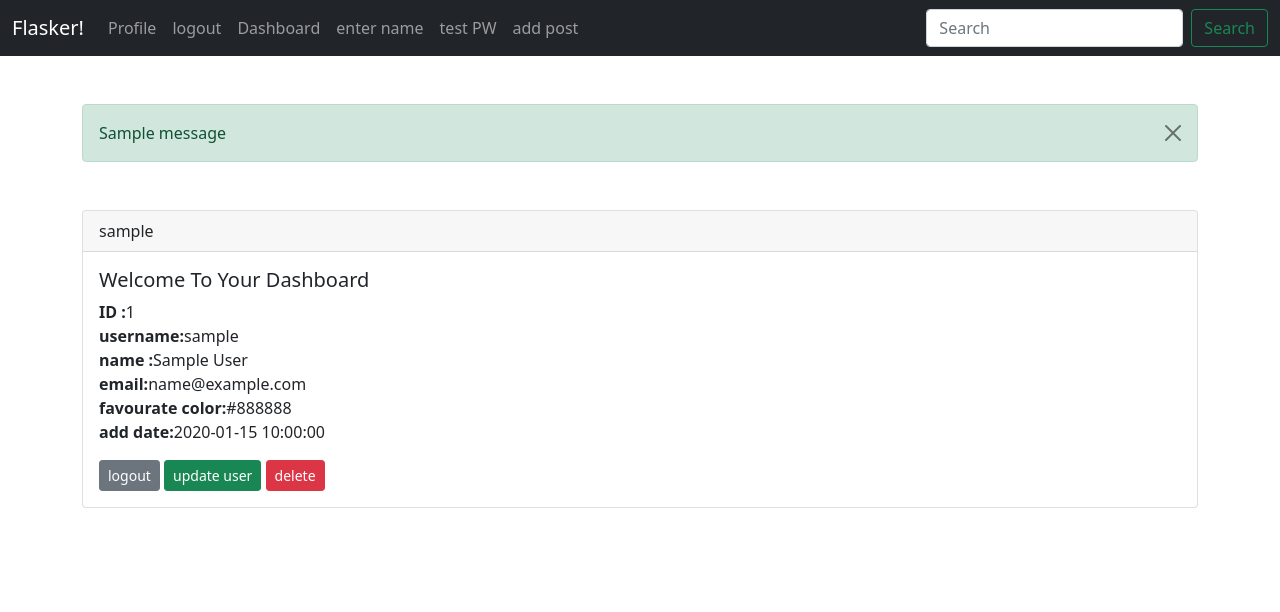
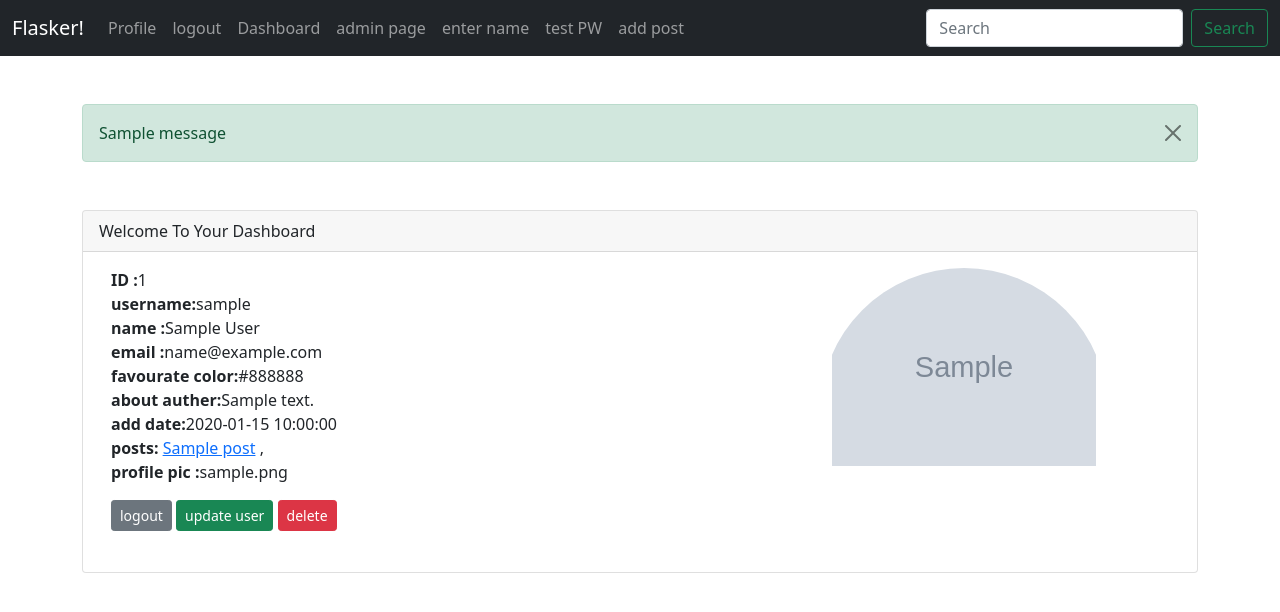
Before and after one commit to PROFabdalla/Blog_Flask, a Flask app: page /dashboard in a window 1280 px wide. Shown: the top 612 px of the page. Run offline with Flask 2, Linux system fonts and the light colour scheme; a user stored in the database is signed in; tables that the repository leaves empty hold one stand-in row (values such as "Sample post"); grey boxes marked "Sample" are stand-in pictures; one stand-in notice (Sample message) is shown; some libraries are stand-ins or nearby versions.

Commit message:
user profile

```diff
--- a/app.py
+++ b/app.py
@@ -5,7 +5,15 @@ from flask_migrate import Migrate
 from werkzeug.security import generate_password_hash, check_password_hash
 from datetime import date
 from flask_login import UserMixin , login_user , LoginManager , login_required , logout_user,current_user
-from webforms import Loginform,Nameform,Passwordform,Postform,Userform
+from webforms import Loginform,Nameform,Passwordform,Postform,Userform,Searchform
+from flask_ckeditor import CKEditor
+from werkzeug.utils import secure_filename
+import uuid as uuid
+import os
+
+
+
+
 
 app = Flask('__name__')
 # data base config
@@ -14,8 +22,15 @@ app.config['SQLALCHEMY_TRACK_MODIFICATIONS'] = False
 # the secret key
 app.config['SECRET_KEY'] = "this is my key"
 
+
+UPLOAD_FOLDER = 'static/images/'
+app.config['UPLOAD_FOLDER'] = UPLOAD_FOLDER
+
+# installing app
 db = SQLAlchemy(app)
 Migrate = Migrate(app, db)
+ckeditor = CKEditor(app)
+
 
 
 login_manger = LoginManager()
@@ -25,6 +40,14 @@ login_manger.login_view='login'
 @login_manger.user_loader
 def load_user(user_id):
     return User.query.get(int(user_id))
+
+
+
+# context
+@app.context_processor
+def base():
+    form = Searchform()
+    return dict(form=form)
 
 
 # return JSON files
@@ -50,8 +73,10 @@ class User(db.Model,UserMixin):
     username = db.Column(db.String(20), nullable=False,unique=True)
     email = db.Column(db.String(200), nullable=False, unique=True)
     favourate_color = db.Column(db.String(150))
+    about_auther = db.Column(db.Text(500),nullable=True)
     add_date = db.Column(db.DateTime, default=datetime.utcnow)
     password_hashed = db.Column(db.String(150))
+    profile_pic = db.Column(db.String(120),nullable=True)
     postes          = db.relationship('Posts',backref='poster')
 
     @property
@@ -134,7 +159,7 @@ def add_user():
         form.email.data = ''
         form.favourate_color.data = ''
         form.password_hashed.data = ''
-        flash("user added successfuly!")
+        flash("you now have an account congraitulation!")
     our_users = User.query.order_by(User.add_date)
 
     return render_template('add_user.html', form=form, name=name, our_users=our_users)
@@ -150,33 +175,54 @@ def update_user(id):
         user_to_update.email = request.form['email']
         user_to_update.favourate_color = request.form['favourate_color']
         user_to_update.username = request.form['username']
-        try:
+        user_to_update.about_auther = request.form['about_auther']
+        if request.files['profile_pic']:
+            user_to_update.profile_pic = request.files['profile_pic']
+            # git file name
+            pic_filename = secure_filename(user_to_update.profile_pic.filename)
+            pic_name = str(uuid.uuid1()) + "_" + pic_filename
+            # save the image
+            saver = request.files['profile_pic']
+            saver.save(os.path.join(app.config['UPLOAD_FOLDER'],pic_name))
+            # override the pic file to its name
+            user_to_update.profile_pic = pic_name
+
+
+            try:
+                db.session.commit()
+                flash("user updated successfuly")
+                return render_template('update.html', form=form, user_to_update=user_to_update,id=id)
+            except:
+                flash("user updated error!! try again")
+                return render_template('update.html', form=form, user_to_update=user_to_update,id=id)
+        else:
             db.session.commit()
             flash("user updated successfuly")
             return render_template('update.html', form=form, user_to_update=user_to_update,id=id)
-        except:
-            flash("user updated error!! try again")
-            return render_template('update.html', form=form, user_to_update=user_to_update,id=id)
-
     else:
         return render_template('update.html', form=form, user_to_update=user_to_update,id=id)
 
 # delete user
 @app.route('/delete/<int:id>')
+@login_required
 def delete(id):
     name = None
     form = Userform()
     user_del = User.query.get_or_404(id)
-    try:
-        db.session.delete(user_del)
-        db.session.commit()
-        flash("user added successfuly!")
-        name = form.name.data
-        our_users = User.query.order_by(User.add_date)
-        return render_template('add_user.html', form=form, name=name, our_users=our_users)
-    except:
-        flash("oops something wrong!")
-        return render_template('add_user.html', form=form, name=name, our_users=our_users)
+    if id == current_user.id:
+        try:
+            db.session.delete(user_del)
+            db.session.commit()
+            flash("user deleted successfuly!")
+            name = form.name.data
+            our_users = User.query.order_by(User.add_date)
+            return render_template('add_user.html', form=form, name=name, our_users=our_users)
+        except:
+            flash("oops something wrong!")
+            return render_template('add_user.html', form=form, name=name, our_users=our_users)
+    else:
+        flash("oops something wrong! you can't delete that user permission denied")
+        return redirect(url_for('add_user'))
 
 
 # test email and password
@@ -235,6 +281,7 @@ def get_post(id):
 def edit_post(id):
     form = Postform()
     post = Posts.query.get_or_404(id)
+    user_id = current_user.id
     if form.validate_on_submit():
         post.title = form.title.data
         post.slug   = form.slug.data
@@ -243,11 +290,14 @@ def edit_post(id):
         db.session.commit()
         flash("post has been updated successfuly")
         return redirect(url_for('get_post',id=post.id))
-
-    form.title.data= post.title
-    form.slug.data= post.slug
-    form.content.data= post.content
-    return render_template('edit_post.html',form=form)
+    if user_id == post.poster.id:
+        form.title.data= post.title
+        form.slug.data= post.slug
+        form.content.data= post.content
+        return render_template('edit_post.html',form=form)
+    else:
+        flash("you are not the autherized to edit that post")
+        return redirect(url_for('posts'))
 
 
 
@@ -256,13 +306,18 @@ def edit_post(id):
 @login_required
 def delete_post(id):
     post = Posts.query.get_or_404(id)
-    try:
-        db.session.delete(post)
-        db.session.commit()
-        flash("the post deleted successfully")
-        return redirect(url_for('posts'))
-    except:
-        flash("oops! some thing wronge during the deleting")
+    user_del = current_user.id
+    if user_del == post.poster.id:
+        try:
+            db.session.delete(post)
+            db.session.commit()
+            flash("the post deleted successfully")
+            return redirect(url_for('posts'))
+        except:
+            flash("oops! some thing wronge during the deleting")
+            return redirect(url_for('posts'))
+    else:
+        flash("you are not the autherized to delete that post")
         return redirect(url_for('posts'))
 
 
@@ -288,7 +343,9 @@ def login():
 @app.route('/dashboard')
 @login_required
 def dashboard():
-    return render_template('dashboard.html')
+    id = current_user.id
+    user = User.query.get_or_404(id)
+    return render_template('dashboard.html',user=user)
 
 
 #logout
@@ -301,5 +358,27 @@ def logout():
 
 
 
+@app.route('/search',methods=['POST'])
+def search():
+    form =Searchform()
+    posts = Posts.query
+    if form.validate_on_submit():
+        search = form.searched.data
+        posts = posts.filter(Posts.content.like('%' + search + '%'))
+        posts = posts.order_by(Posts.title).all()
+        return render_template('search.html',form=form,search=search,posts=posts)
+
+
+
+@app.route('/admin')
+@login_required
+def admin():
+    id = current_user.id
+    if id == 1:
+        return render_template('admin.html')
+    else:
+        flash("you must be an admin to access admin page")
+        return redirect('dashboard')
+
 if __name__ == "__main__":
     app.run(debug=True)
--- a/static/css/style.css
+++ b/static/css/style.css
@@ -1,13 +1,21 @@
 h1{
     color: blue;
 }
-h2{
-    color: blue;
-}
-h3{
-    color: blue;
-}
+
 
 .allpostsbtn{
     display: block;
 }
+
+
+.dashcard{
+    width: 18rem;
+    align-items: flex-end;
+    height: 18rem;
+    overflow: hidden;
+    border-radius: 50%;
+}
+
+.dshimg{
+    width: 100%;
+}
--- a/templates/add_post.html
+++ b/templates/add_post.html
@@ -16,7 +16,7 @@
 {% if current_user.is_authenticated %}
 <h3 class="mt-5">add new Post :</h3>
 <div class="shadow p-3 my-5 bg-body rounded">
-  <form method="POST" class="container w-50">
+  <form method="POST" class="container">
     {{form.hidden_tag()}} {{form.title.label(class="form-label")}}
     {{form.title(class="form-control")}} {{form.slug.label(class="form-label")}}
     {{form.slug(class="form-control")}}
@@ -25,6 +25,7 @@
     <br />
     {{form.submit(class="btn btn-secondary")}}
   </form>
+  {{ ckeditor.load() }} {{ ckeditor.config(name='content') }}
 </div>
 {% else %}
 <div class="container">
--- a/templates/add_user.html
+++ b/templates/add_user.html
@@ -11,7 +11,7 @@
   ></button>
 </div>
 {% endfor %} {% if name %}
-<h1>hello {{name}}!!!!</h1>
+<h1>hello {{name}} !!!!</h1>
 <!-- ############################ users ################### -->
 <table class="table table-hover table-bordered table-striped">
   <tr>
--- a/templates/dashboard.html
+++ b/templates/dashboard.html
@@ -15,18 +15,29 @@
 <h3 class="mt-5"></h3>
 
 <div class="card">
-  <div class="card-header">{{current_user.username}}</div>
+  <div class="card-header">Welcome To Your Dashboard</div>
   <div class="card-body">
-    <h5 class="card-title">Welcome To Your Dashboard</h5>
+    <div class="container">
+      <div class="row">
+        <div class="col-8">
           <p class="card-text">
             <strong>ID :</strong>{{current_user.id}}<br />
             <strong>username:</strong>{{current_user.username}}<br />
             <strong>name :</strong>{{current_user.name}}<br />
-      <strong>email:</strong>{{current_user.email}}<br />
-      <strong>favourate color:</strong>{{current_user.favourate_color}}<br />
-      <strong>add date:</strong>{{current_user.add_date}}
+            <strong>email :</strong>{{current_user.email}}<br />
+            <strong>favourate color:</strong
+            >{{current_user.favourate_color}}<br />
+            <strong>about auther:</strong>{{current_user.about_auther}}<br />
+            <strong>add date:</strong>{{current_user.add_date}}<br />
+            <strong>posts:</strong>
+            {% for post in user.postes %}
+            <a href="{{url_for('get_post',id=post.id)}}">{{post.title}}</a> , {%
+            endfor %}<br />
+            <strong>profile pic :</strong>{{current_user.profile_pic}}<br />
           </p>
-    <a href="{{url_for('logout')}}" class="btn btn-secondary btn-sm">logout</a>
+          <a href="{{url_for('logout')}}" class="btn btn-secondary btn-sm"
+            >logout</a
+          >
           <a
             href="{{ url_for('update_user',id=current_user.id)}}"
             class="btn btn-success btn-sm"
@@ -39,6 +50,28 @@
             delete
           </a>
         </div>
+        <div class="col-4 dashcard">
+          {% if current_user.profile_pic %}
+          <img
+            class="dshimg"
+            class="card-img-top"
+            src="{{url_for('static',filename='images/'+ current_user.profile_pic)}}"
+            alt=""
+            align="center"
+          />
+
+          {% else %}
+          <img
+            class="dshimg"
+            src="{{url_for('static',filename='images/profilepic.png')}}"
+            alt=""
+            align="center"
+          />
+          {% endif %}
+        </div>
+      </div>
+    </div>
+  </div>
 </div>
 
 {% endblock %}
--- a/templates/edit_post.html
+++ b/templates/edit_post.html
@@ -23,5 +23,6 @@
     <br />
     {{form.submit(class="btn btn-secondary")}}
   </form>
+  {{ ckeditor.load() }} {{ ckeditor.config(name='content') }}
 </div>
 {% endblock %}
--- a/templates/navbar.html
+++ b/templates/navbar.html
@@ -26,7 +26,11 @@
         <li class="nav-item">
           <a class="nav-link" href="{{url_for('dashboard')}}">Dashboard</a>
         </li>
-        {% else %}
+        {% if current_user.id == 1 %}
+        <li class="nav-item">
+          <a class="nav-link" href="{{url_for('admin')}}">admin page</a>
+        </li>
+        {% endif %} {% else %}
         <li class="nav-item">
           <a class="nav-link" href="{{url_for('login')}}">Login</a>
         </li>
@@ -44,12 +48,14 @@
           <a class="nav-link" href="{{url_for('add_post')}}">add post</a>
         </li>
       </ul>
-      <form class="d-flex">
+      <form class="d-flex" method="POST" action="{{url_for('search')}}">
+        {{ form.hidden_tag() }}
         <input
           class="form-control me-2"
           type="search"
           placeholder="Search"
           aria-label="Search"
+          name="searched"
         />
         <button class="btn btn-outline-success" type="submit">Search</button>
       </form>
--- a/templates/posts.html
+++ b/templates/posts.html
@@ -24,11 +24,12 @@
   <small>
     <p>ID: <span class="text-success">{{post.id}}</span></p>
     <p>By : <span class="text-success">{{post.poster.name}}</span></p>
-    <p><span class="text-primary">{{post.content}}</span></p></small
+    <p><span class="text-primary">{{post.content|safe}}</span></p></small
   >
 
   <br />
   <p>posted at : <span class="text-success">{{post.date_posted}}</span></p>
+  {% if post.poster_id == current_user.id %}
   <a
     class="btn btn-outline-secondary"
     href="{{url_for('edit_post',id=post.id)}}"
@@ -38,6 +39,7 @@
   <a href="{{url_for('delete_post',id=post.id)}}" class="btn btn-danger me-3"
     >delete post</a
   >
+  {% endif %}
 </div>
 <br />
 {% endfor %} {% endblock %}
--- a/templates/update.html
+++ b/templates/update.html
@@ -18,6 +18,7 @@
     method="POST"
     action="/update/{{user_to_update.id}}"
     class="container w-50"
+    enctype="multipart/form-data"
   >
     {{form.hidden_tag()}} {{form.name.label(class="form-label")}}
     {{form.name(class="form-control",value=user_to_update.name)}}
@@ -27,6 +28,10 @@
     {{form.email(class="form-control",value=user_to_update.email)}}
     {{form.favourate_color.label(class="form-label")}}
     {{form.favourate_color(class="form-control",value=user_to_update.favourate_color)}}
+    {{form.about_auther.label(class="form-label")}}
+    {{form.about_auther(class="form-control",value=user_to_update.about_auther)}}
+    {{form.profile_pic.label(class="form-label")}}
+    {{form.profile_pic(class="form-control",value=user_to_update.profile_pic)}}
     <br />
     {{form.submit(class="btn btn-secondary")}}
     <a
```
Also changed, not shown: migrations/versions/1b0c98ea3f90_.py (added, +28 -0 lines), migrations/versions/a4d7a99248bd_.py (added, +28 -0 lines), migrations/versions/db0c9b534871_.py (added, +28 -0 lines), requirment.txt (+9 -5 lines), templates/admin.html (added, +14 -0 lines), templates/onepost.html (+9 -1 lines), templates/search.html (added, +20 -0 lines), webforms.py (+13 -2 lines), static/images/2a7e5363-32b1-11ed-b06a-a4173116696b_profilepic.png (added), static/images/profilepic.png (added). Lines whose indentation alone changed are shown as unchanged.
